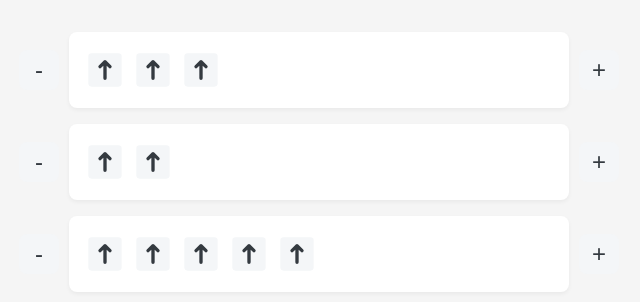
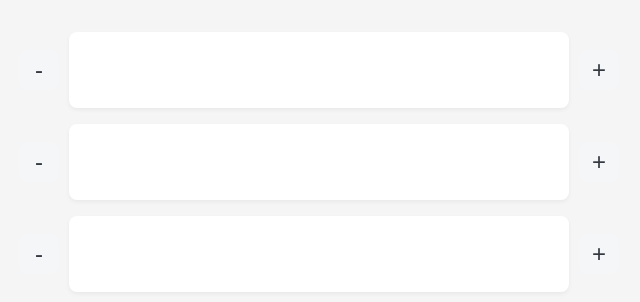
Before and after one commit to OwaisUghratdar/upvote-list, a React (Vite) app: page / in a window 1280 px wide. Shown: the part 230-532 px from the top of the page, without its empty margins (321-961 px from the left). Built offline with nearby package versions, Linux system fonts and the light colour scheme.

Commit message:
fix: update initial state

```diff
--- a/src/App.jsx
+++ b/src/App.jsx
@@ -4,9 +4,9 @@ import UpvoteList from './components/UpvoteList'
 function App() {
   return (
     <div style={{ maxWidth: '800px', margin: '2rem auto', padding: '1rem' }}>
-      <UpvoteList initialCount={3} />
-      <UpvoteList initialCount={2} />
-      <UpvoteList initialCount={5} />
+      <UpvoteList initialCount={0} />
+      <UpvoteList initialCount={0} />
+      <UpvoteList initialCount={0} />
     </div>
   )
 }
```
